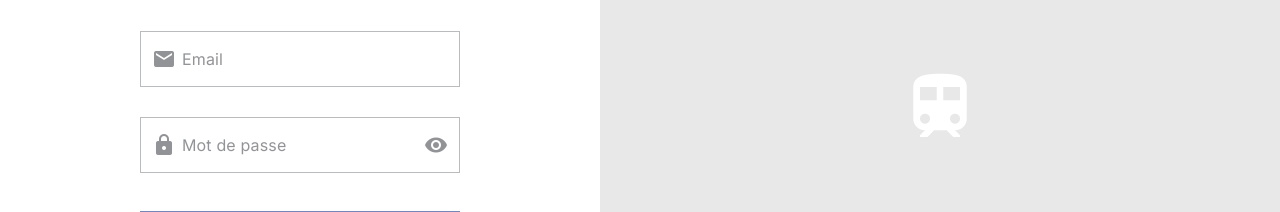
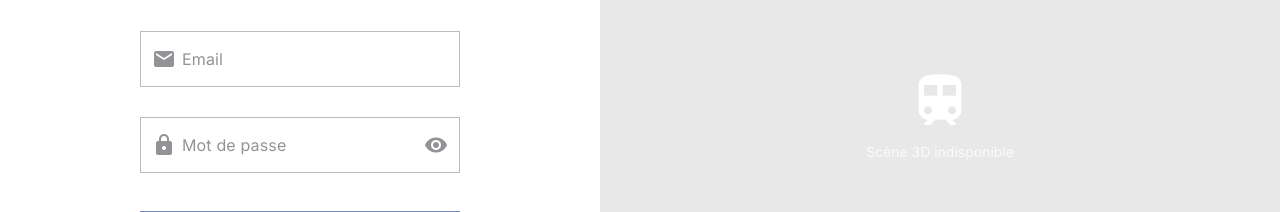
Before and after one commit to leo-rnl/mob-train-routing, a Vue app in the folder frontend/: page /login in a window 1280 px wide. Shown: the part 285-497 px from the top of the page. Built offline with nearby package versions, Linux system fonts and the light colour scheme; no server answers.

Commit message:
fix(frontend): improve error messages consistency and display
- Translate 'Invalid credentials' to French in auth store
- Translate 'Failed to load stations' to French in stations store
- Display stations loading error in RouteForm
- Add fallback text for 3D scene error in TrainCanvas

```diff
--- a/frontend/src/components/RouteForm.vue
+++ b/frontend/src/components/RouteForm.vue
@@ -169,6 +169,17 @@
 <template>
   <div class="route-form">
     <v-alert
+      v-if="stationsStore.error"
+      type="error"
+      variant="tonal"
+      class="mb-4"
+      role="alert"
+      aria-live="polite"
+    >
+      {{ stationsStore.error }}
+    </v-alert>
+
+    <v-alert
       v-if="error"
       type="error"
       variant="tonal"
--- a/frontend/src/components/TrainCanvas.vue
+++ b/frontend/src/components/TrainCanvas.vue
@@ -65,8 +65,9 @@
     <div v-if="isLoading" class="train-canvas-loader" aria-label="Chargement de la scène 3D">
       <v-progress-circular indeterminate color="white" size="48" aria-hidden="true" />
     </div>
-    <div v-if="hasError" class="train-canvas-fallback" aria-label="Erreur de chargement">
-      <v-icon size="80" color="white" class="mb-4" aria-hidden="true">mdi-train</v-icon>
+    <div v-if="hasError" class="train-canvas-fallback">
+      <v-icon size="64" color="white" class="mb-2" aria-hidden="true">mdi-train</v-icon>
+      <span class="train-canvas-fallback__text">Scène 3D indisponible</span>
     </div>
   </div>
 </template>
@@ -97,4 +98,10 @@
   .train-canvas-fallback {
     flex-direction: column;
   }
+
+  .train-canvas-fallback__text {
+    color: white;
+    font-size: 0.875rem;
+    opacity: 0.8;
+  }
 </style>
--- a/frontend/src/stores/auth.ts
+++ b/frontend/src/stores/auth.ts
@@ -38,7 +38,7 @@ export const useAuthStore = defineStore('auth', {
         return true
       } catch (e) {
         const error = e as AxiosError<ApiError>
-        this.error = error.response?.data?.message || 'Invalid credentials'
+        this.error = error.response?.data?.message || 'Identifiants invalides'
         return false
       } finally {
         this.isLoading = false
--- a/frontend/src/stores/stations.ts
+++ b/frontend/src/stores/stations.ts
@@ -111,7 +111,7 @@ export const useStationsStore = defineStore('stations', {
         this.saveToCache()
       } catch (e) {
         const error = e as AxiosError<ApiError>
-        this.error = error.response?.data?.message || 'Failed to load stations'
+        this.error = error.response?.data?.message || 'Erreur lors du chargement des gares'
       } finally {
         this.isLoading = false
       }
```
